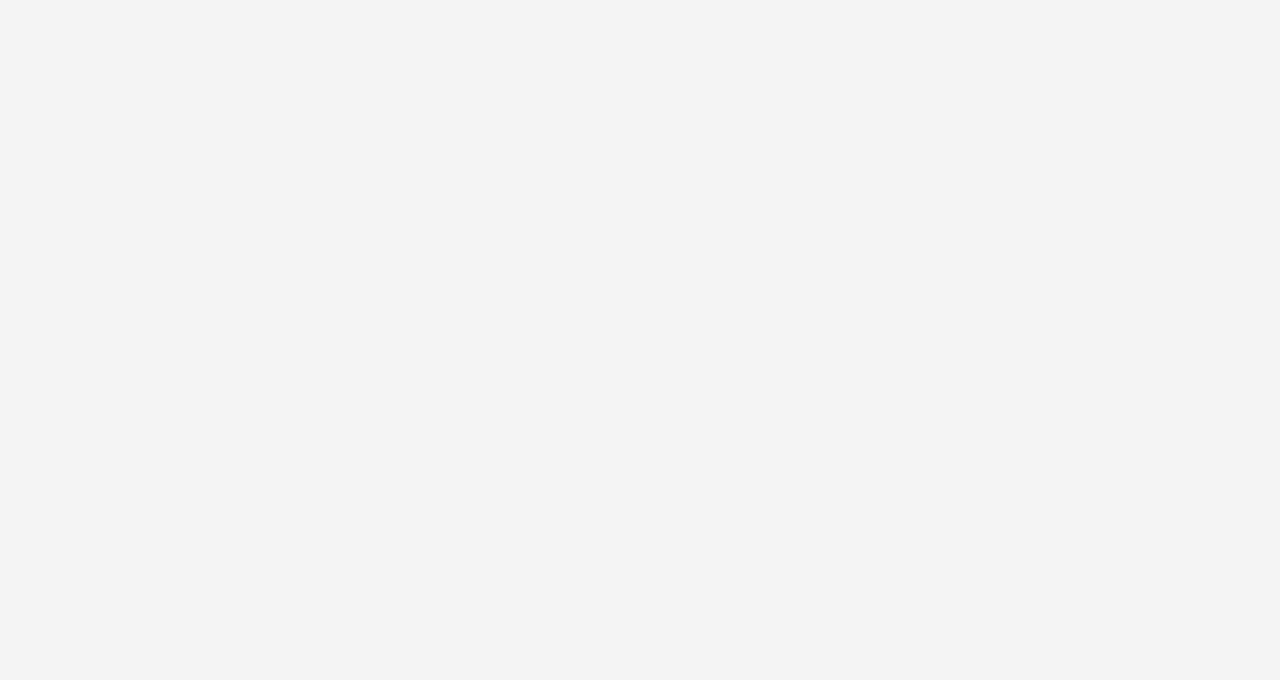
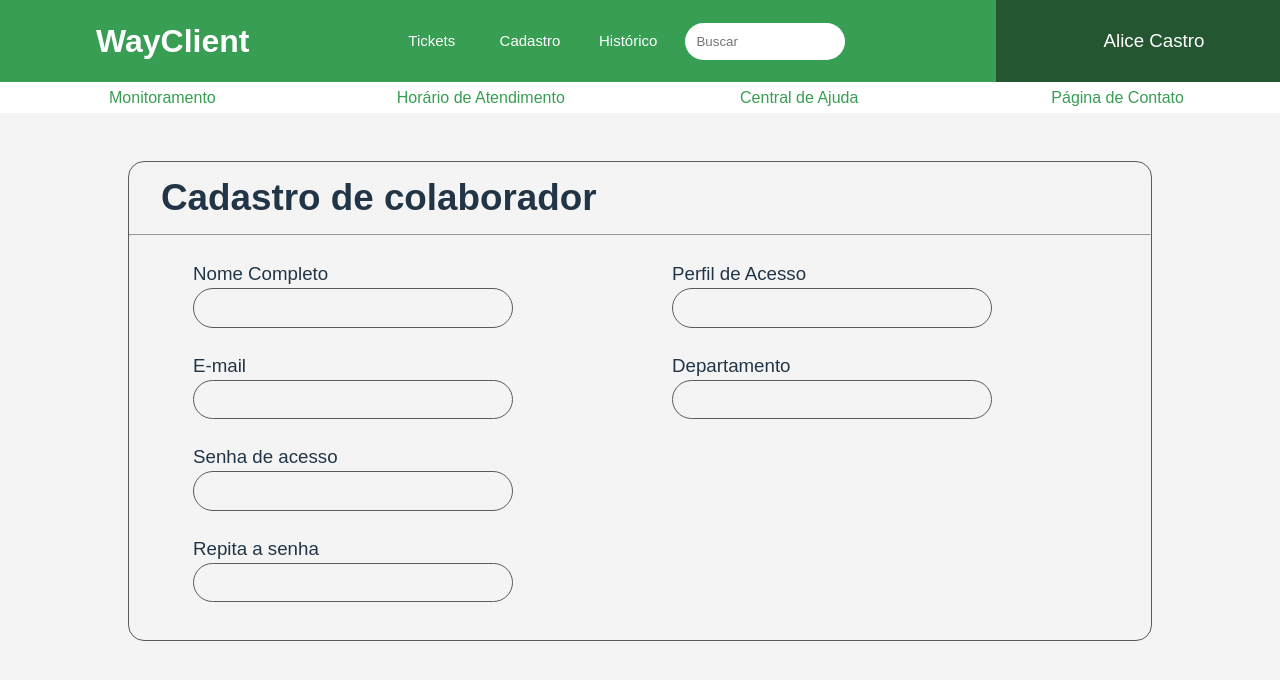
Before and after one commit to GabrielLima07/wayclient-frontend, a React (Vite) app: page /cadastroColaborador in a window 1280 px wide. Before the commit this address had no page. Shown: the top 680 px of the page. Built offline with nearby package versions, Linux system fonts and the light colour scheme.

Commit message:
iniciando página Cadastro de Colaborador

```diff
--- /dev/null
+++ b/src/components/CadastroColaborador/cadastroColaborador.css
@@ -0,0 +1,58 @@
+@font-face {
+    font-family: 'Lexend';
+    src: url('https://fonts.googleapis.com/css2?family=Lexend:wght@200&display=swap" rel="stylesheet');
+}
+
+* {
+    font-family: 'Lexend', sans-serif;
+}
+
+.caixaCadastro {
+    display: flex;
+    margin: auto;
+    flex-direction: column;
+    margin-top: 3rem;
+    width: 80%;
+    height: 30rem;
+    border: 1px solid rgb(91, 91, 91);
+    border-radius: 1rem;
+}
+
+.tituloCadastro {
+    font-size: 2.3rem;
+    align-items: center;
+    margin: 1rem 0rem 1rem 2rem;
+}
+
+.form {
+    display: flex;
+}
+
+.formCadastro h3{
+    margin-top: 1.5rem;
+    margin-left: 4rem;
+}
+
+.formCadastro #inputNome,
+#inputEmail, #inputSenha {
+    width: 20rem;
+    margin-left: 4rem;
+    padding: 0.7rem 0.7rem;
+    border: 1px solid rgb(91, 91, 91);
+    background-color: #f4f4f4;
+    border-radius: 2rem;
+}
+
+.formCadastro2 h3{
+    margin: 1.5rem 0rem 0rem 2rem;
+}
+
+.formCadastro2 #inputAcesso,
+#inputDepartamento {
+    width: 20rem;
+    margin-left: 2rem;
+    padding: 0.7rem 0.7rem;
+    border: 1px solid rgb(91, 91, 91);
+    background-color: #f4f4f4;
+    border-radius: 2rem;
+}
--- /dev/null
+++ b/src/components/CadastroColaborador/cadastroColaborador.jsx
@@ -0,0 +1,44 @@
+import React from "react";
+import "../CadastroColaborador/cadastroColaborador.css"
+import NavbarAdm from "../NavbarAdm/navbarAdm";
+
+const cadastroColaborador = () => {
+    return (
+        <div>
+            <NavbarAdm />
+
+            <div className={"caixaCadastro"}>
+                <h1 className={"tituloCadastro"}>Cadastro de colaborador</h1>
+                <hr />
+                <div className={"form"}>
+                    <div className={"formCadastro"}>
+                        <h3>Nome Completo</h3>
+                        <input type="text" id={"inputNome"} />
+                        <h3>E-mail</h3>
+                        <input type="text" id={"inputEmail"} />
+                        <h3>Senha de acesso</h3>
+                        <input type="password" id={"inputSenha"} />
+                        <h3>Repita a senha</h3>
+                        <input type="password" id={"inputSenha"} />
+                    </div>
+                    <div className={"formCadastro2"}>
+                        <h3>Perfil de Acesso</h3>
+                        <input type="text" id={"inputAcesso"} list="acesso" />
+                        <datalist id="acesso">
+                            <option value="Profissional"></option>
+                            <option value="Profissional"></option>
+                        </datalist>
+                        <h3>Departamento</h3>
+                        <input type="text" id={"inputDepartamento"} list="departamento" />
+                        <datalist id="departamento">
+                            <option value="Financeiro"></option>
+                            <option value="Design"></option>
+                        </datalist>
+                    </div>
+                </div>
+            </div>
+        </div>
+    )
+}
+
+export default cadastroColaborador
--- /dev/null
+++ b/src/components/NavbarAdm/navbarAdm.css
@@ -0,0 +1,84 @@
+@font-face {
+    font-family: 'Lexend';
+    src: url('https://fonts.googleapis.com/css2?family=Lexend:wght@200&display=swap" rel="stylesheet');
+}
+
+/*Barra de navegação */
+* {
+    width: 100%;
+    box-sizing: border-box;
+    padding: 0;
+    margin: 0;
+    font-family: 'Lexend', sans-serif;
+    font-weight: 200;
+}
+
+.menu-content {
+    background-color: #379E53;
+    color: white;
+    display: flex;
+}
+
+.menu {
+    display: flex;
+    justify-content: space-around;
+    align-items: center;
+    padding: 1rem;
+}
+
+.menu #logo {
+    font-size: xx-large;
+    font-weight: bold;
+    margin-left: 5rem;
+}
+
+.menu .textosAdm {
+    display: flex;
+    justify-content: space-between;
+    align-items: center;
+    text-align: center;
+    font-size: 0.8rem;
+}
+
+.menu #busca {
+    align-items: center;
+    padding: 0.7rem 0.7rem;
+    width: 10rem;
+    border: none;
+    border-radius: 1.5rem;
+}
+
+.perfil {
+    background-color: #245631;
+    text-align: center;
+    width: 28%;
+    padding: 0.7rem 1rem; /* Adiciona preenchimento interno */
+}
+
+.perfil h3{
+    margin: 1rem 1rem;
+}
+
+.menuAdm {
+    background-color: #FFFFFF;
+    color: #379E53;
+    display: flex;
+    justify-content: space-between;
+    text-align: center;
+    padding: 0.2rem;
+}
+
+.menuAdm h4:hover {
+    color: #3CE66A;
+    cursor: pointer;
+}
+
+.menu h3:hover {
+    color: rgb(91, 91, 91);
+    cursor: pointer;
+    font-weight: 600;
+}
+
+.menu h3 {
+    margin-right: 1rem;
+}
--- /dev/null
+++ b/src/components/NavbarAdm/navbarAdm.jsx
@@ -0,0 +1,36 @@
+import React from "react";
+import "../NavbarAdm/navbarAdm.css"
+
+const navbarAdm = () => {
+    return (
+        <div>
+            <nav className={"menu-content"}>
+                <div className={"menu"}>
+                    <h2 id={"logo"}>WayClient</h2>
+
+                    <div className={"textosAdm"}>
+                        <h3>Tickets</h3>
+                        <h3>Cadastro</h3>
+                        <h3>Histórico</h3>
+                    </div>
+                    <div className={"busca"}>
+                        <input type="text" id="busca" placeholder={"Buscar"} />
+                    </div>
+
+                </div>
+                <div className={"perfil"}>
+                    <h3>Alice Castro</h3>
+                </div>
+
+            </nav>
+            <div className={"menuAdm"}>
+                <h4>Monitoramento</h4>
+                <h4>Horário de Atendimento</h4>
+                <h4>Central de Ajuda</h4>
+                <h4>Página de Contato</h4>
+            </div>
+        </div>
+    )
+}
+
+export default navbarAdm
--- a/src/routes.jsx
+++ b/src/routes.jsx
@@ -1,6 +1,7 @@
 import React from 'react'
 import { BrowserRouter as Router, Route, Routes } from 'react-router-dom'
 import Home from './components/Home/home'
+import CadastroColaborador from './components/CadastroColaborador/cadastroColaborador'
 import App from './App'
 
 function Main() {
@@ -8,6 +9,7 @@ function Main() {
     <Router>
       <Routes>
         <Route path="/" element={<Home />} />
+        <Route path="/cadastroColaborador" element={<CadastroColaborador />} />
         <Route path="/app" element={<App />} />
 
       </Routes>
```
Also changed, not shown: src/pages/cadastroColaboradorPage.jsx (added, +8 -0 lines).
